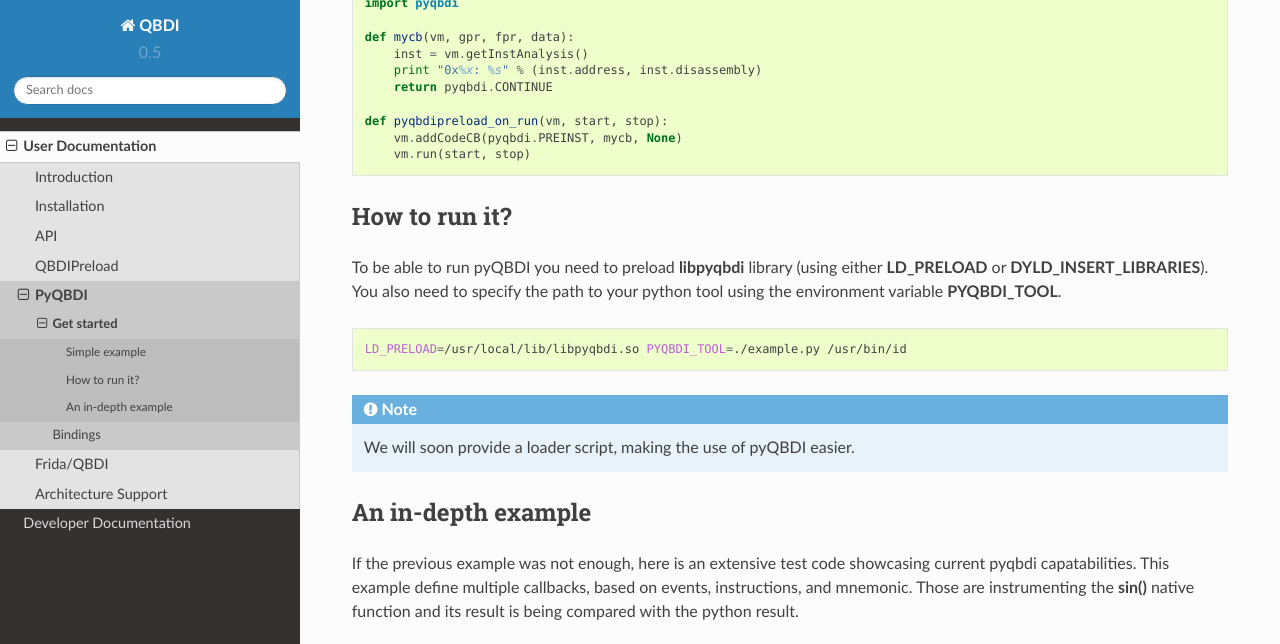
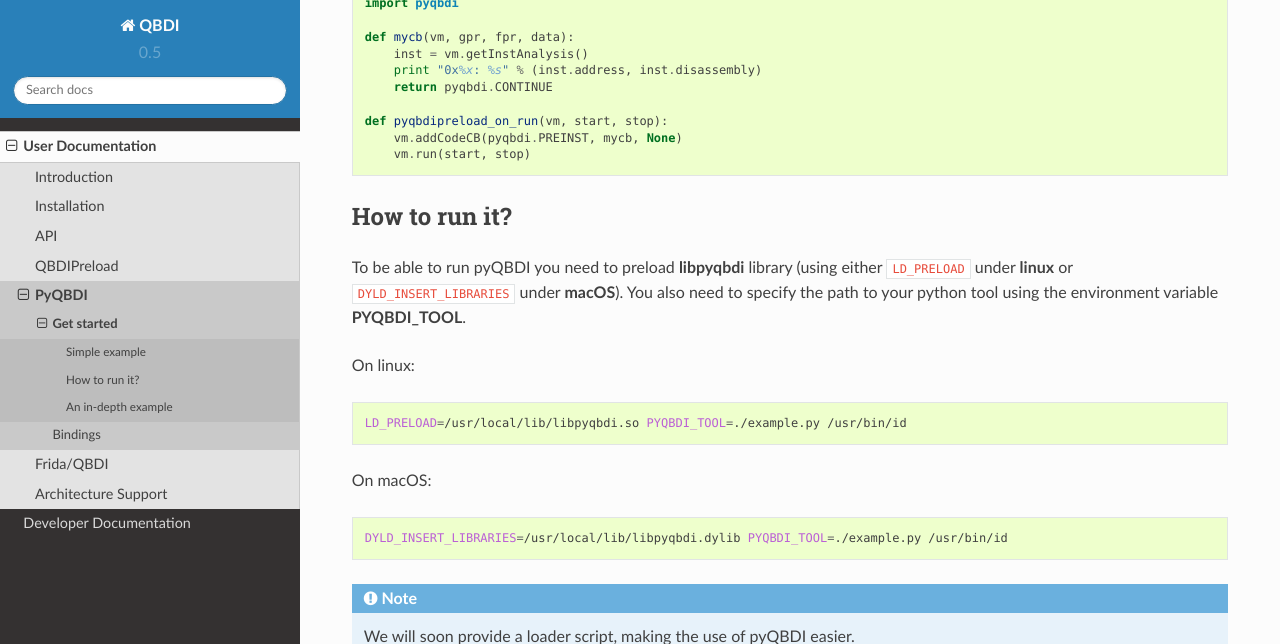
Before and after one commit to QBDI/QBDI, a Sphinx documentation site: the page built from docs/source/pyQBDI_usage.rst, in a window 1280 px wide and 900 px high, scrolled down 356 px, cut to the strip 0-644 px from the top of the window. Built offline with Sphinx 7.4.7 and the Read the Docs theme 2.0.0, drawn with Linux system fonts in a browser that asks for light colours.

Commit message:
Fix frida introduction; Slightly improve pyqbdi doc

```diff
--- a/docs/source/frida_intro.rst
+++ b/docs/source/frida_intro.rst
@@ -39,10 +39,10 @@ If you want to get started using QBDI bindings, you can create a new default pro
     make
     # If frida-compile is not installed
     npm install frida-compile babelify
-    ./node_modules/.bin/frida-compile FridaQBDI_sample.js -o RunMe.js
+    ./node_modules/.bin/frida-compile ../FridaQBDI_sample.js -o RunMe.js
     # else
-    frida-compile ../FridaQBDI_sample.js -o ../RunMe.js
-    frida ./demo.bin -l ../RunMe.js
+    frida-compile ../FridaQBDI_sample.js -o RunMe.js
+    frida ./demo.bin -l ./RunMe.js
 
 
 You can find all the information about QBDI bindings in the next section along with a writeup that demonstrates what can be achieved using QBDI with Frida injection.
--- a/docs/source/pyQBDI_usage.rst
+++ b/docs/source/pyQBDI_usage.rst
@@ -28,12 +28,23 @@ their address and disassembly.
 How to run it?
 --------------
 
-To be able to run pyQBDI you need to preload **libpyqbdi** library (using either **LD_PRELOAD** or **DYLD_INSERT_LIBRARIES**).
+To be able to run pyQBDI you need to preload **libpyqbdi** library (using either ``LD_PRELOAD`` under
+**linux** or ``DYLD_INSERT_LIBRARIES`` under **macOS**).
 You also need to specify the path to your python tool using the environment variable **PYQBDI_TOOL**.
+
+On linux:
 
 .. code-block:: bash
 
     LD_PRELOAD=/usr/local/lib/libpyqbdi.so PYQBDI_TOOL=./example.py /usr/bin/id
+
+
+On macOS:
+
+.. code-block:: bash
+
+    DYLD_INSERT_LIBRARIES=/usr/local/lib/libpyqbdi.dylib PYQBDI_TOOL=./example.py /usr/bin/id
+
 
 .. note:: We will soon provide a loader script, making the use of pyQBDI easier.
 
```
